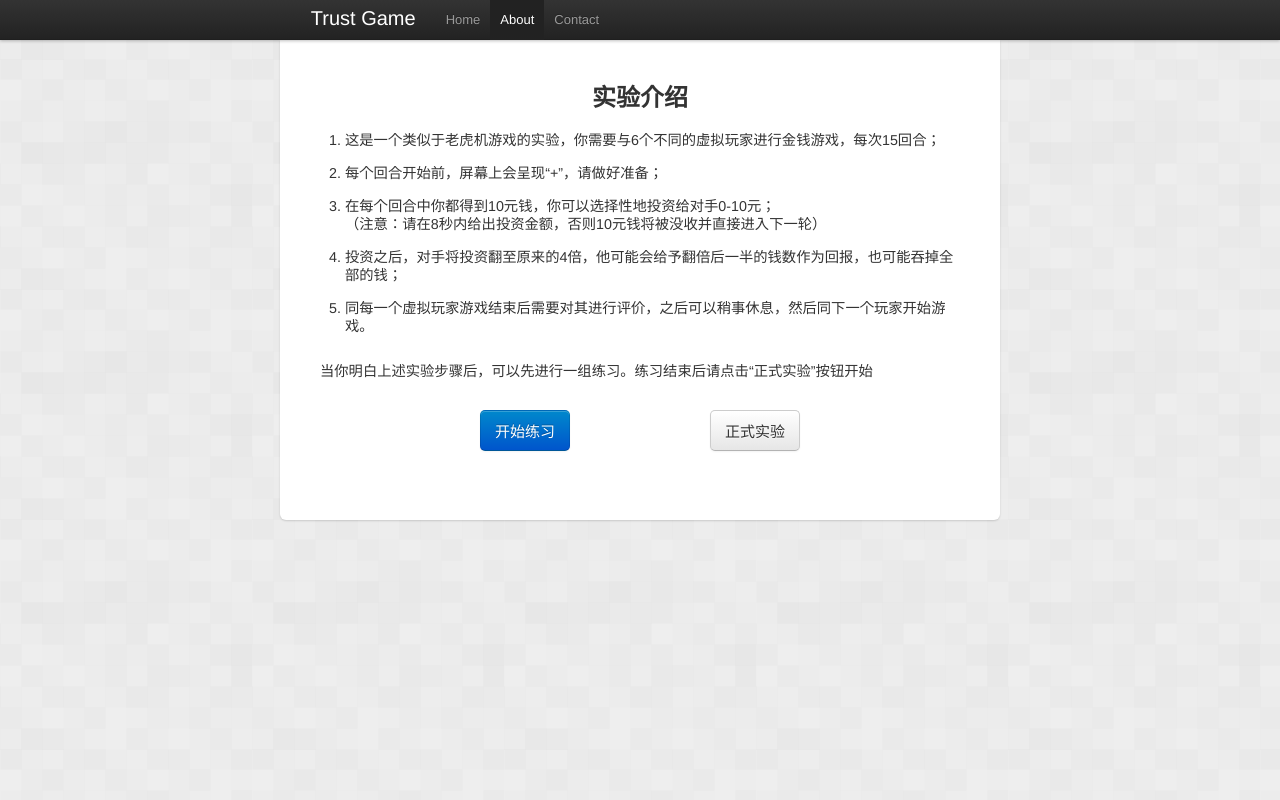
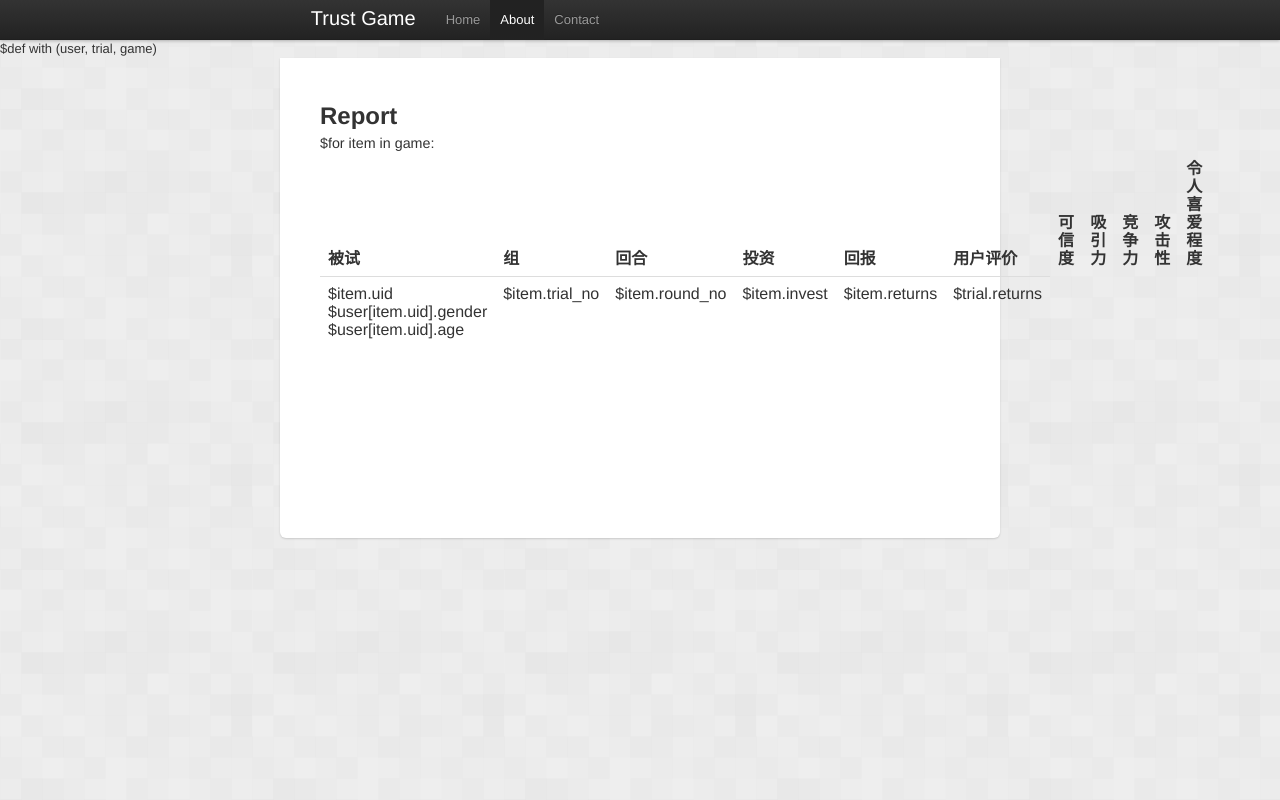
Before and after one commit to irachex/TrustGame, a Python web app: template templates/report.html in a window 1280 px wide. Run offline with Jinja, Linux system fonts and the light colour scheme; the template is opened without the code that fills it, so the values that code supplies are empty.

Commit message:
dev report

```diff
--- a/templates/report.html
+++ b/templates/report.html
@@ -1,3 +1,4 @@
+$def with (user, trial, game)
 <!doctype html>
 <html>
 <head>
@@ -29,21 +30,39 @@
 
     <div id="wrapper" class="container">
         <div class="content" style="font-size: 1.1em;">
-            <h2 style="text-align:center;">实验介绍</h2>
-            <ol>
-                <li>这是一个类似于老虎机游戏的实验，你需要与6个不同的虚拟玩家进行金钱游戏，每次15回合；</li>
-                <li>每个回合开始前，屏幕上会呈现“+”，请做好准备；</li>
-                <li>在每个回合中你都得到10元钱，你可以选择性地投资给对手0-10元；<br/>
-                （注意：请在8秒内给出投资金额，否则10元钱将被没收并直接进入下一轮）</li>
-                <li>投资之后，对手将投资翻至原来的4倍，他可能会给予翻倍后一半的钱数作为回报，也可能吞掉全部的钱；</li>
-                <li>同每一个虚拟玩家游戏结束后需要对其进行评价，之后可以稍事休息，然后同下一个玩家开始游戏。</li>
-            </ol>
-            <br/>
-            当你明白上述实验步骤后，可以先进行一组练习。练习结束后请点击“正式实验”按钮开始
-            <p style="width: 50%;margin-left:auto;margin-right:auto;margin-top:30px;">
-            <a class="btn btn-primary btn-large" href="/test">开始练习</a>
-            <a class="btn btn-large pull-right" href="/game">正式实验</a>
-            </p>
+            <h2>Report</h2>
+            <table class="table">
+                <thead>
+                    <tr>
+                        <th>被试</th>
+                        <th>组</th>
+                        <th>回合</th>
+                        <th>投资</th>
+                        <th>回报</th>
+                        <th>用户评价</th>
+                        <th>可信度</th>
+                        <th>吸引力</th>
+                        <th>竞争力</th>
+                        <th>攻击性</th>
+                        <th>令人喜爱程度</th>
+                    </tr>
+                </thead>
+                <tbody>
+                $for item in game:
+                    <tr>
+                        <td rowspan="90">
+                            $item.uid<br/>
+                            $user[item.uid].gender<br/>
+                            $user[item.uid].age
+                        </td>
+                        <td rowspan="15">$item.trial_no</td>
+                        <td>$item.round_no</td>
+                        <td>$item.invest</td>
+                        <td>$item.returns</td>
+                        <td>$trial.returns</td>
+                    </tr>
+                </tbody>
+            </table>
         </div>
     </div>
 </body>
```
Also changed, not shown: app.py (+10 -8 lines).
